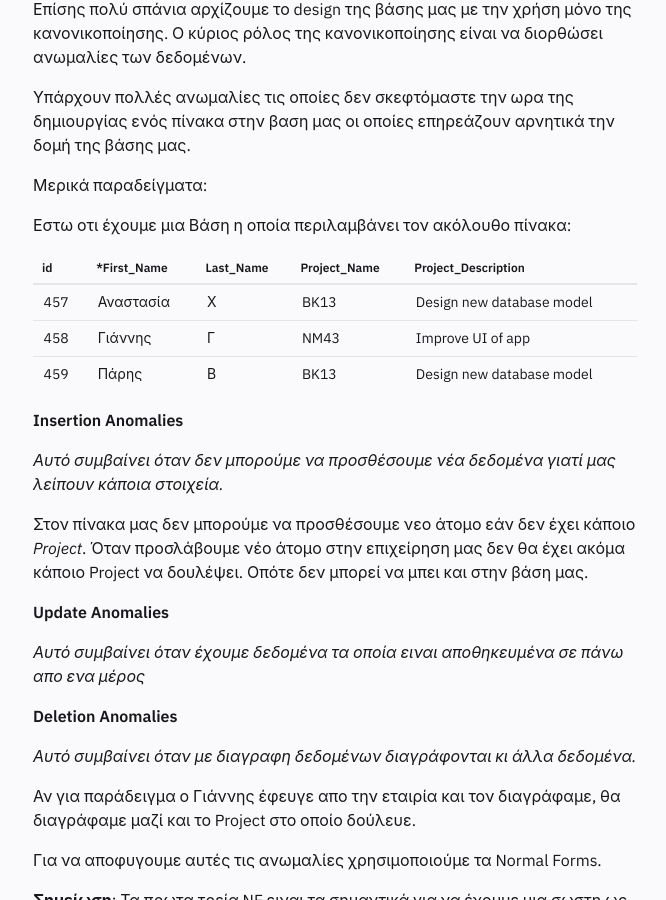
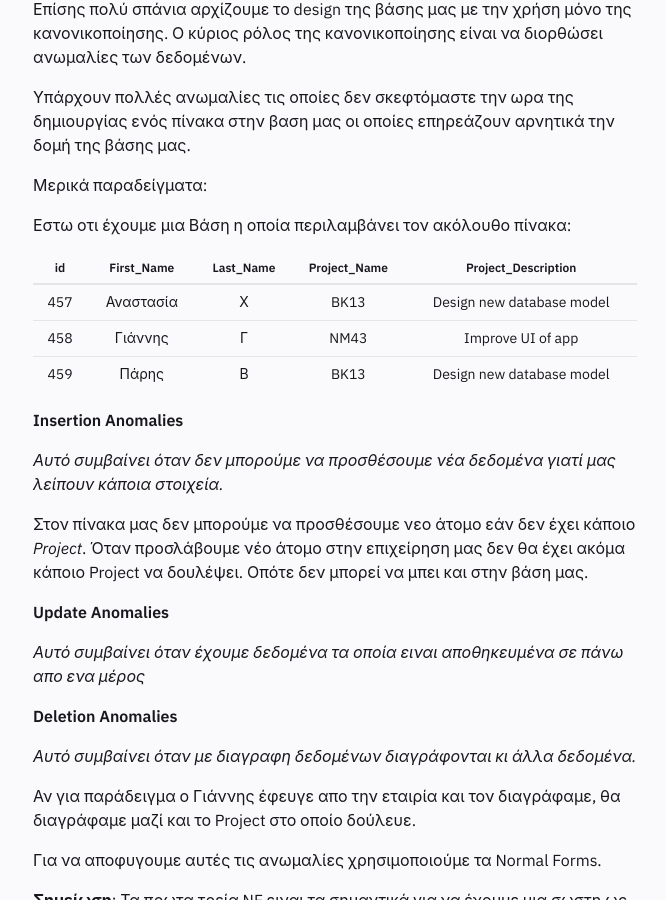
Before and after one commit to UnipiNotes/unipinotes.github.io, a Jekyll site: the page built from _classes/second-year/fourth-semester/intro-to-db-theory.md, in a window 1280 px wide and 900 px high, scrolled down 6106 px. Shown: the whole window, without its empty margins (305-971 px from the left). Built offline with Jekyll 4.4.1, drawn with Linux system fonts in a browser that asks for light colours.

Commit message:
Changed Table alignment

```diff
--- a/_classes/second-year/fourth-semester/intro-to-db-theory.md
+++ b/_classes/second-year/fourth-semester/intro-to-db-theory.md
@@ -46,7 +46,7 @@
 Όνομα Πίνακα: **STUDENT**
 
 |**ΑΜ**|**LNAME**|**FNAME**|**DOB** |**HRS**|**GPA**|**TRANSFER**|**DEPART**|**PHONE**|
-|:-----|:----|:-------|:-----|:-----|:-----|:-----|:-----|:------|
+|:-----:|:----:|:-------:|:-----:|:-----:|:-----:|:-----:|:-----:|:------:|
 |P20022|Σ|Γιάννης|12-Feb-2002|15|6.2|False|CS|6985714125|
 |P19212|Ν|Μαρία|16-Jan-2001|16|5.1|False|CS|6944531954|
 |P17201|Τ|Θανάσης|21-Apr-1999|12|6.5|False|CS|6942647248|
@@ -152,7 +152,7 @@
 Αυτή είναι η πιο γνωστή σχέση για τα relational models.
 
 |**ΑΜ**|**PROGRAMMER_LNAME**|**PROGRAMMER_FNAME**|
-|:-----|:----|:-----|
+|:-----:|:----:|:-----:|
 |145   |Π|Γιώργος   |
 |187   |Σ|  Χάρης   |
 |196   |Σ| Δημήτρης |
@@ -167,7 +167,7 @@
 <br />
 
 |**ΑΜ**|**PROGRAMMING_LANGUAGE**|**PROGRAM_NAME**|**PROGRAM_NUM**|
-|:-|:-------------------|:-----------|:----------|
+|:-:|:-------------------:|:-----------:|:----------:|
 |145|  C++              |Dnote       |	0056	 |
 |187|  Java             |JCore		 |	0084     |
 |187|  Java             |JEngine     |	0097     |
@@ -233,8 +233,8 @@
 
 Εστω οτι έχουμε μια Βάση η οποία περιλαμβάνει τον ακόλουθο πίνακα:
 
-| **id** | ***First_Name** | **Last_Name** | **Project_Name**| **Project_Description**|
-|:-------|:-----|:------|:------|:-----------------|
+| **id** | **First_Name** | **Last_Name** | **Project_Name**| **Project_Description**|
+|:-------:|:-----:|:------:|:------:|:-----------------:|
 | 457| Αναστασία | Χ | BK13 | Design new database model
 | 458| Γιάννης | Γ | NM43 | Improve UI of app|
 | 459| Πάρης | Β | BK13 | Design new database model |
```
